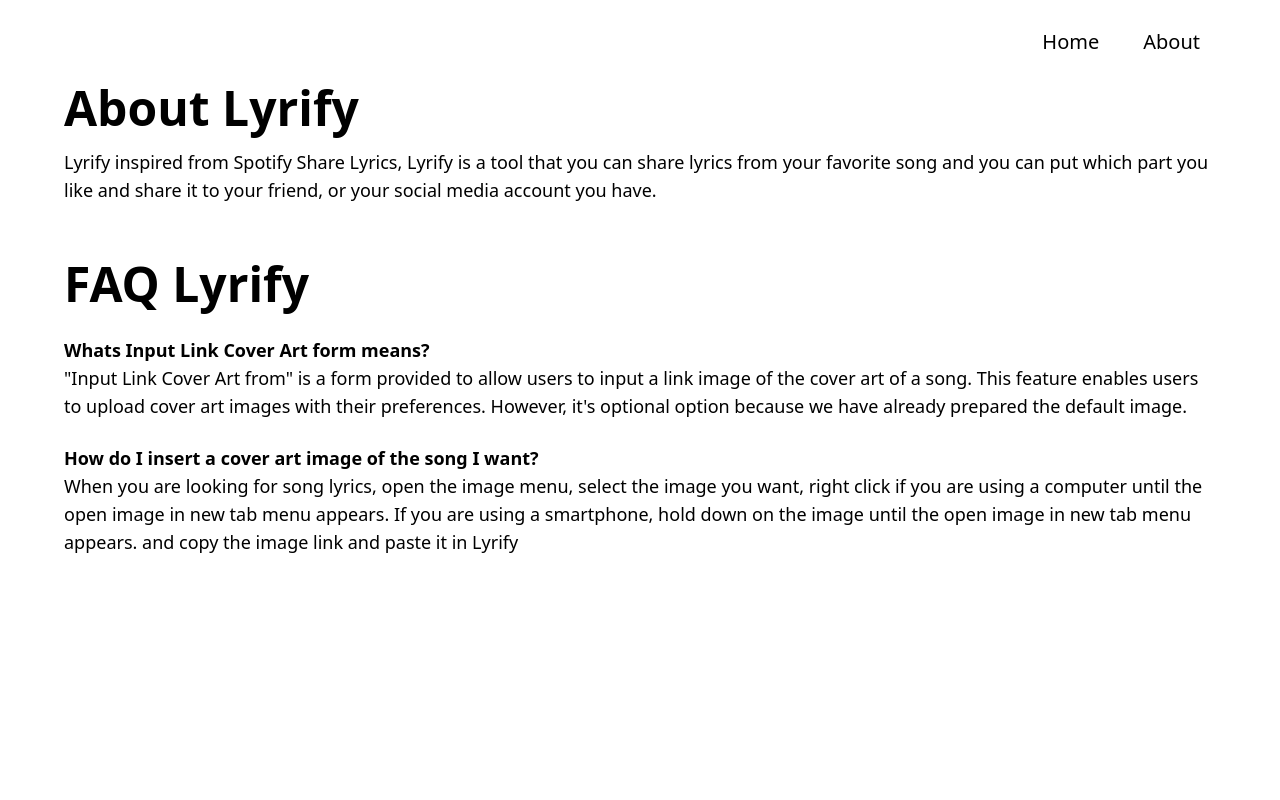
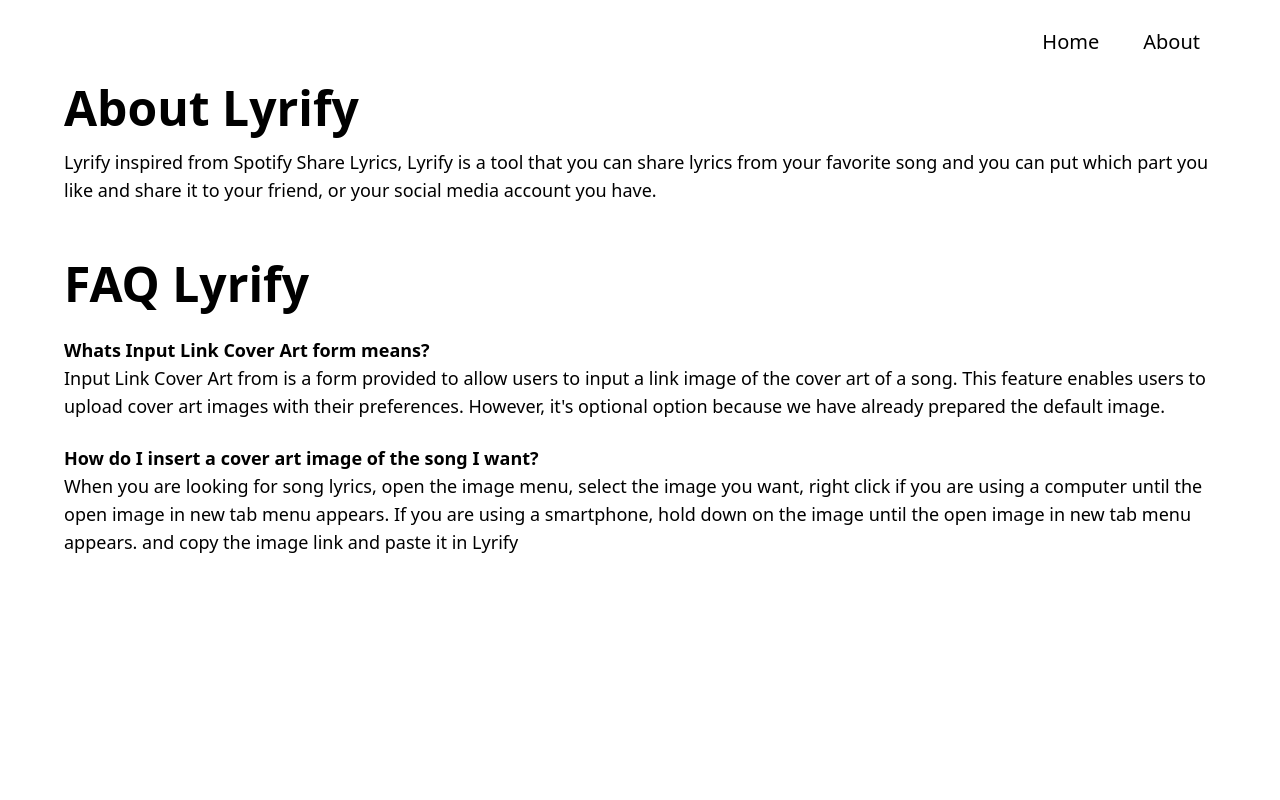
Before and after one commit to MRestuAliza/Lyrify-v1, a Next.js app: page /About/about in a window 1280 px wide. Shown: the top 800 px of the page. Built offline with nearby package versions, Linux system fonts and the light colour scheme.

Commit message:
fix about

```diff
--- a/src/pages/About/about.tsx
+++ b/src/pages/About/about.tsx
@@ -18,8 +18,8 @@
           <div className="py-3">
             <h3 className="font-semibold text-lg">Whats Input Link Cover Art form means?</h3>
             <p className="text-base md:text-lg">
-              "Input Link Cover Art from" is a form provided to allow users to input a link image of the cover art of a song. This feature enables users to upload cover art images with their preferences. However, it's optional option
-              because we have already prepared the default image.
+              Input Link Cover Art from is a form provided to allow users to input a link image of the cover art of a song. This feature enables users to upload cover art images with their preferences. However, it's optional option because
+              we have already prepared the default image.
             </p>
           </div>
           <div className="py-3">
```
